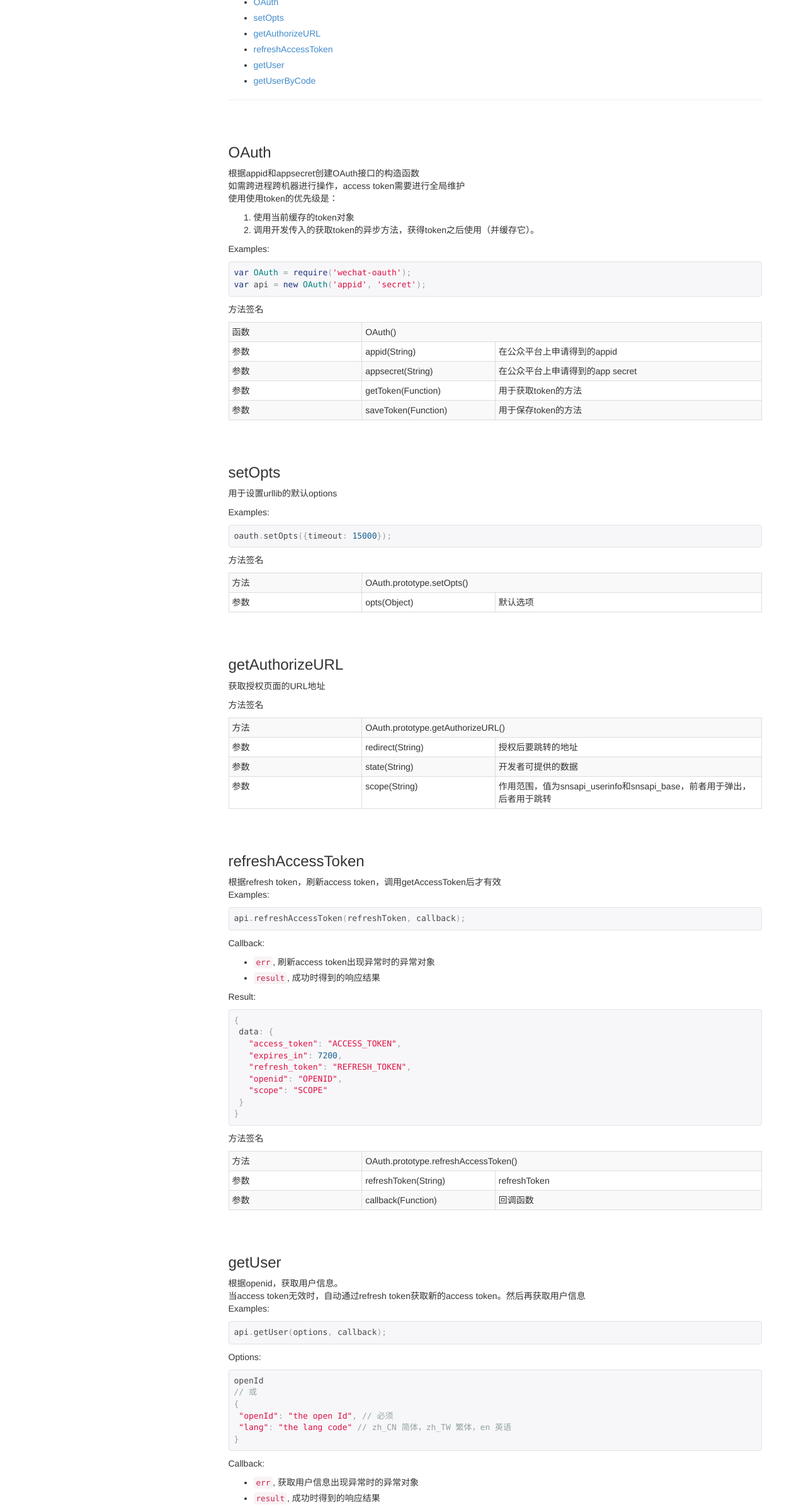
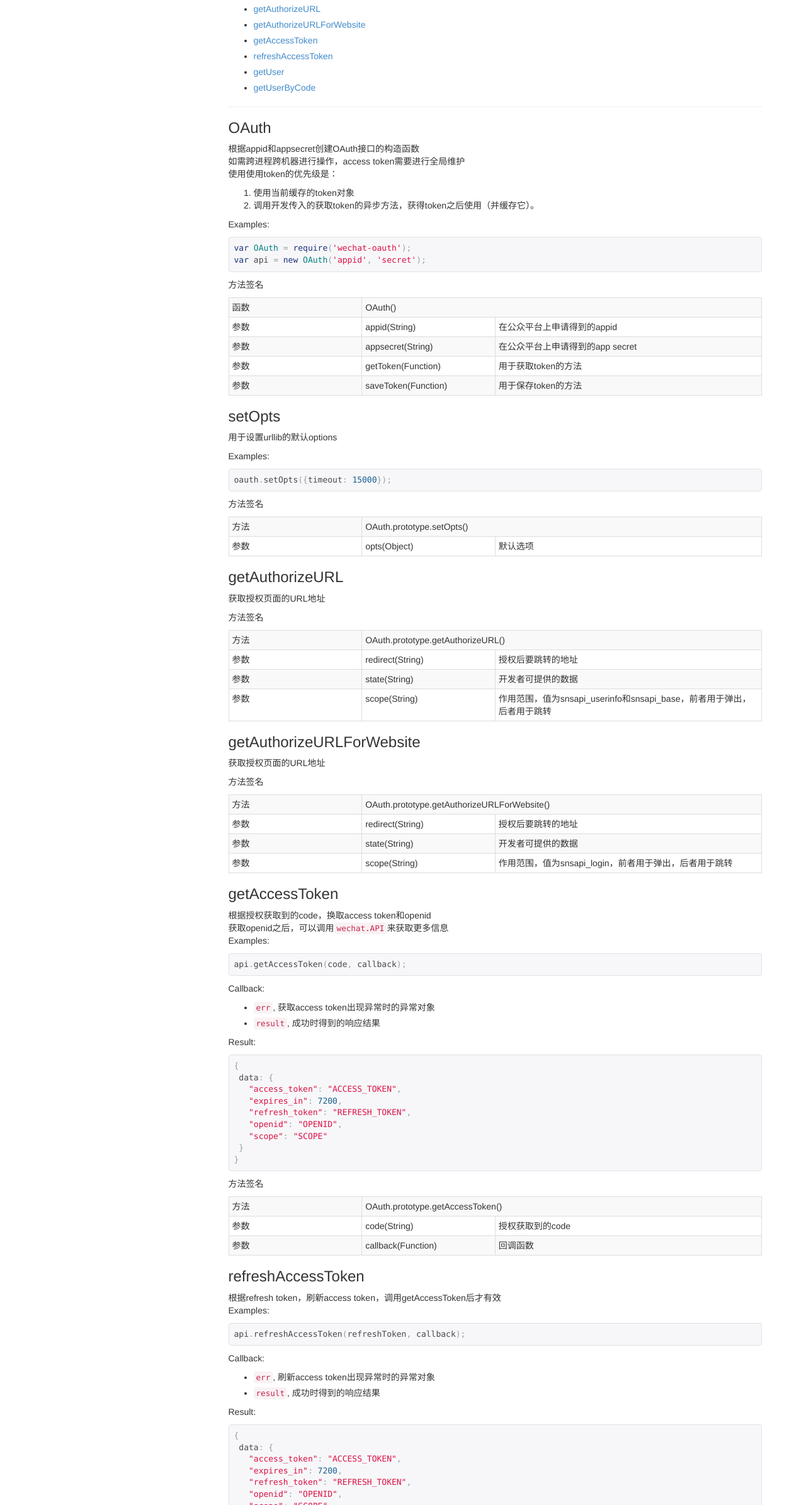
Before and after one commit to JacksonTian/doxmategen_site, a plain HTML site: page node-webot/wechat-oauth/api.html in a window 1280 px wide. Shown: the part 411-2800 px from the top of the page at 63% size. Drawn offline with Linux system fonts and the light colour scheme.

Commit message:
update for repo: node-webot/wechat-oauth

```diff
--- a/node-webot/wechat-oauth/api.html
+++ b/node-webot/wechat-oauth/api.html
@@ -12,7 +12,7 @@
     <link rel="stylesheet" type="text/css" href="assets/base.css" />
   </head>
   <body>
-    <nav class="navbar navbar-inverse navbar-fixed-top" role="navigation">
+    <nav class="navbar navbar-inverse navbar-static-top top-navbar" role="navigation">
       <div class="container">
         <div class="navbar-header">
           <button type="button" class="navbar-toggle" data-toggle="collapse" data-target="#bs-example-navbar-collapse-1">
@@ -38,7 +38,7 @@
     </nav>
     <header class="jumbotron subhead">
       <div class="container">
-        <h1>wechat-oauth <small>Version: 1.0.1 By @Jackson Tian</small></h1>
+        <h1>wechat-oauth <small>Version: 1.1.0 By @Jackson Tian</small></h1>
         <p class="lead">
           微信公共平台OAuth
         </p>
@@ -55,9 +55,9 @@
 			<div class="accordion-group">
 				<div class="accordion-heading">
 					<a href="#api_oauth" class="api_side_link">oauth</a>
-					<div class="accordion-marker" id="collapse_marker_oauth">
+					<div class="accordion-marker">
 						<a class="accordion-toggle collapsed" data-toggle="collapse" data-parent="#oauth" href="#collapse_oauth">
-							 <span id="toggle_oauth" class="glyphicon glyphicon-chevron-right"></span>
+							 <span class="glyphicon glyphicon-chevron-right"></span>
 						</a>
 					</div>
 				</div>
@@ -75,6 +75,14 @@
 
 						<li>
 							<a href="#oauth__getAuthorizeURL">getAuthorizeURL</a>
+						</li>
+
+						<li>
+							<a href="#oauth__getAuthorizeURLForWebsite">getAuthorizeURLForWebsite</a>
+						</li>
+
+						<li>
+							<a href="#oauth__getAccessToken">getAccessToken</a>
 						</li>
 
 						<li>
@@ -96,20 +104,14 @@
 		</div>
   </li>
 
-  <script type="text/javascript">
-    $('#collapse_marker_oauth').on('click', function() {
-    	$('#toggle_oauth').toggleClass('glyphicon-chevron-right glyphicon-chevron-down');
-    });
-  </script>
-
   <li>
 		<div class="accordion" id="util">
 			<div class="accordion-group">
 				<div class="accordion-heading">
 					<a href="#api_util" class="api_side_link">util</a>
-					<div class="accordion-marker" id="collapse_marker_util">
+					<div class="accordion-marker">
 						<a class="accordion-toggle collapsed" data-toggle="collapse" data-parent="#util" href="#collapse_util">
-							 <span id="toggle_util" class="glyphicon glyphicon-chevron-right"></span>
+							 <span class="glyphicon glyphicon-chevron-right"></span>
 						</a>
 					</div>
 				</div>
@@ -128,12 +130,6 @@
 		</div>
   </li>
 
-  <script type="text/javascript">
-    $('#collapse_marker_util').on('click', function() {
-    	$('#toggle_util').toggleClass('glyphicon-chevron-right glyphicon-chevron-down');
-    });
-  </script>
-
 </ul>
 
     </div>
@@ -144,27 +140,51 @@
   <ul class="indexs">
 
     <li>
-      <a href="#oauth__OAuth">OAuth</a>
+      <a href="#oauth__OAuth">
+        OAuth
+      </a>
     </li>
 
     <li>
-      <a href="#oauth__setOpts">setOpts</a>
+      <a href="#oauth__setOpts">
+        setOpts
+      </a>
     </li>
 
     <li>
-      <a href="#oauth__getAuthorizeURL">getAuthorizeURL</a>
+      <a href="#oauth__getAuthorizeURL">
+        getAuthorizeURL
+      </a>
     </li>
 
     <li>
-      <a href="#oauth__refreshAccessToken">refreshAccessToken</a>
+      <a href="#oauth__getAuthorizeURLForWebsite">
+        getAuthorizeURLForWebsite
+      </a>
     </li>
 
     <li>
-      <a href="#oauth__getUser">getUser</a>
+      <a href="#oauth__getAccessToken">
+        getAccessToken
+      </a>
     </li>
 
     <li>
-      <a href="#oauth__getUserByCode">getUserByCode</a>
+      <a href="#oauth__refreshAccessToken">
+        refreshAccessToken
+      </a>
+    </li>
+
+    <li>
+      <a href="#oauth__getUser">
+        getUser
+      </a>
+    </li>
+
+    <li>
+      <a href="#oauth__getUserByCode">
+        getUserByCode
+      </a>
     </li>
 
   </ul>
@@ -287,6 +307,95 @@ var api = new OAuth(&#39;appid&#39;, &#39;secret&#39;);
       <td>参数</td>
       <td>scope(String)</td>
       <td colspan="2"><p>作用范围，值为snsapi_userinfo和snsapi_base，前者用于弹出，后者用于跳转</p></td>
+    </tr>
+
+
+
+  </table>
+
+
+  <h3 data-id="oauth__getAuthorizeURLForWebsite">
+    getAuthorizeURLForWebsite
+  </h3>
+
+
+  <p>获取授权页面的URL地址</p>
+
+  <p>方法签名</p>
+  <table class="table table-striped table-bordered table-hover table-condensed">
+
+    <tr>
+      <td>方法</td>
+      <td colspan="3">OAuth.prototype.getAuthorizeURLForWebsite()</td>
+    </tr>
+
+
+    <tr>
+      <td>参数</td>
+      <td>redirect(String)</td>
+      <td colspan="2"><p>授权后要跳转的地址</p></td>
+    </tr>
+
+
+    <tr>
+      <td>参数</td>
+      <td>state(String)</td>
+      <td colspan="2"><p>开发者可提供的数据</p></td>
+    </tr>
+
+
+    <tr>
+      <td>参数</td>
+      <td>scope(String)</td>
+      <td colspan="2"><p>作用范围，值为snsapi_login，前者用于弹出，后者用于跳转</p></td>
+    </tr>
+
+
+
+  </table>
+
+
+  <h3 data-id="oauth__getAccessToken">
+    getAccessToken
+  </h3>
+
+
+  <p>根据授权获取到的code，换取access token和openid<br />获取openid之后，可以调用<code>wechat.API</code>来获取更多信息<br />Examples:</p><pre><code>api.getAccessToken(code, callback);
+</code></pre><p>Callback:</p><ul>
+<li><code>err</code>, 获取access token出现异常时的异常对象</li>
+<li><code>result</code>, 成功时得到的响应结果</li>
+</ul>
+<p>Result:</p><pre><code>{
+ data: {
+   &quot;access_token&quot;: &quot;ACCESS_TOKEN&quot;,
+   &quot;expires_in&quot;: 7200,
+   &quot;refresh_token&quot;: &quot;REFRESH_TOKEN&quot;,
+   &quot;openid&quot;: &quot;OPENID&quot;,
+   &quot;scope&quot;: &quot;SCOPE&quot;
+ }
+}
+</code></pre>
+
+  <p>方法签名</p>
+  <table class="table table-striped table-bordered table-hover table-condensed">
+
+    <tr>
+      <td>方法</td>
+      <td colspan="3">OAuth.prototype.getAccessToken()</td>
+    </tr>
+
+
+    <tr>
+      <td>参数</td>
+      <td>code(String)</td>
+      <td colspan="2"><p>授权获取到的code</p></td>
+    </tr>
+
+
+    <tr>
+      <td>参数</td>
+      <td>callback(Function)</td>
+      <td colspan="2"><p>回调函数</p></td>
     </tr>
 
 
@@ -459,7 +568,9 @@ var api = new OAuth(&#39;appid&#39;, &#39;secret&#39;);
   <ul class="indexs">
 
     <li>
-      <a href="#util_exports_wrapper">wrapper</a>
+      <a href="#util_exports_wrapper">
+        wrapper
+      </a>
     </li>
 
   </ul>
@@ -511,19 +622,28 @@ var api = new OAuth(&#39;appid&#39;, &#39;secret&#39;);
         $('td pre').removeClass('prettyprint');
         prettyPrint();
         var $window = $(window);
-        $('.bs-docs-sidenav').affix({
+        var sidenav = $('.bs-docs-sidenav');
+        if (sidenav.height() < window.innerHeight) {
+          sidenav.affix({
             offset: {
               top: function () {
                 return $window.width() <= 980 ? 290 : 210
               },
-            bottom: 270
+              bottom: 200
             }
           });
+        } else {
+          sidenav.removeClass('affix');
+        }
         $(".content").find('h1, h2, h3, h4, h5, h6').each(function () {
           var node = $(this);
           // 总是设置id
           node.attr("id", node.data('id') || "index_" + node.text());
-          node.css("paddingTop", 50);
+        });
+
+        $('.bs-docs-sidenav .accordion-marker').on('click', function(event) {
+          var current = $(event.currentTarget);
+          current.find('.glyphicon').toggleClass('glyphicon-chevron-right glyphicon-chevron-down');
         });
       });
     </script>
--- a/node-webot/wechat-oauth/assets/base.css
+++ b/node-webot/wechat-oauth/assets/base.css
@@ -5,14 +5,6 @@
   Special styles for presenting Bootstrap's documentation and examples
 */
 
-
-
-/* Body and structure
--------------------------------------------------- */
-
-body {
-  padding-top: 40px;
-}
 /* Code in headings */
 h3 code {
   font-size: 14px;
@@ -282,11 +274,7 @@ h2 + .row {
   margin: 30px 0 0;
   padding: 0;
   background-color: #fff;
-  -webkit-border-radius: 6px;
-  -moz-border-radius: 6px;
   border-radius: 6px;
-  -webkit-box-shadow: 0 1px 4px rgba(0,0,0,.065);
-  -moz-box-shadow: 0 1px 4px rgba(0,0,0,.065);
   box-shadow: 0 1px 4px rgba(0,0,0,.065);
 }
 .bs-docs-sidenav > li > a {
@@ -432,12 +420,16 @@ h2 + .row {
   opacity: 1;
 }
 .bs-docs-sidenav.affix {
-  top: 40px;
+  top: 0;
 }
 .bs-docs-sidenav.affix-bottom {
   position: absolute;
   top: auto;
   bottom: 270px;
+}
+
+.top-navbar {
+  margin-bottom: 0;
 }
 
 .navbar .nav > li > .dropdown-menu::after {
@@ -476,15 +468,6 @@ ol.linenums li {
   text-shadow: 0 1px 0 #fff;
 }
 
-.content > h1,
-.content > h2,
-.content > h3,
-.content > h4,
-.content > h5,
-.content > h6 {
-  padding-top: 45px;
-}
-
 .table p {
   margin: 0;
 }
```
Also changed, not shown: node-webot/wechat-oauth/index.html (+16 -5 lines). Lines whose indentation alone changed are shown as unchanged.
